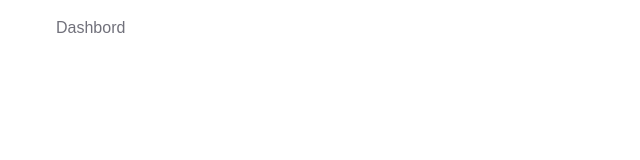
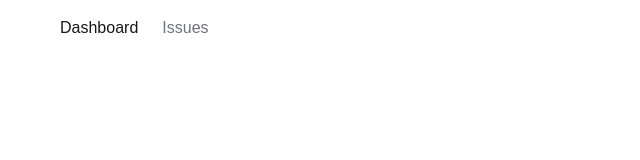
Before and after one commit to HasibullahAman/issues-track, a Next.js app: page / in a window 1280 px wide. Shown: the top 160 px of the page, without its empty margins (0-640 px from the left). Built offline with nearby package versions, Linux system fonts and the light colour scheme.

Commit message:
done NavBar Style

```diff
--- a/app/NavBar.tsx
+++ b/app/NavBar.tsx
@@ -1,16 +1,40 @@
+"use client"
 import Link from 'next/link'
 import { AiFillBug } from 'react-icons/ai';
+import { usePathname } from 'next/navigation';
+import classnames from 'classnames';
 
 const NabBar = () => {
+    const currentPath = usePathname();
+    console.log(currentPath);
+
+    const links = [
+        { name: 'Dashboard', href: "/" },
+        { name: 'Issues', href: "/issues" },
+    ]
     return (
-        <nav className='flex space-x-6 border-b mb-5 px-4 h-14 items-center'>
-            <Link href="/"><AiFillBug /></Link>
-            <ul className='flex space-x-6'>
-                <li><Link className='text-zinc-500 hover:text-zinc-800' href="/">Dashbord</Link></li>
-                <li><Link href="/">Issues</Link></li>
+        <nav className="flex space-x-6 border-b mb-5 px-4 h-14 items-center">
+            <Link href="/" className="text-xl"><AiFillBug /></Link>
+            <ul className="flex space-x-6">
+                {links.map(link => (
+                    <li key={link.href}>
+                        <Link
+                            href={link.href}
+                            className={classnames(
+                                {
+                                    'text-zinc-900': link.href === currentPath,
+                                    'text-zinc-500': link.href !== currentPath
+                                },
+                                'hover:text-zinc-800 transition-colors'
+                            )}
+                        >
+                            {link.name}
+                        </Link>
+                    </li>
+                ))}
             </ul>
-        </nav>
-    )
+        </nav >
+    );
 }
 
 export default NabBar
--- /dev/null
+++ b/app/issues/page.tsx
@@ -0,0 +1,11 @@
+import React from 'react'
+
+const IssuesPpage = () => {
+    return (
+        <div>
+            Welcome to issues page
+        </div>
+    )
+}
+
+export default IssuesPpage
--- a/package.json
+++ b/package.json
@@ -9,6 +9,7 @@
     "lint": "eslint"
   },
   "dependencies": {
+    "classnames": "^2.5.1",
     "next": "16.0.7",
     "react": "19.2.0",
     "react-dom": "19.2.0",
```
Also changed, not shown: 1 other file (tests, documents, lock files or other folders).
